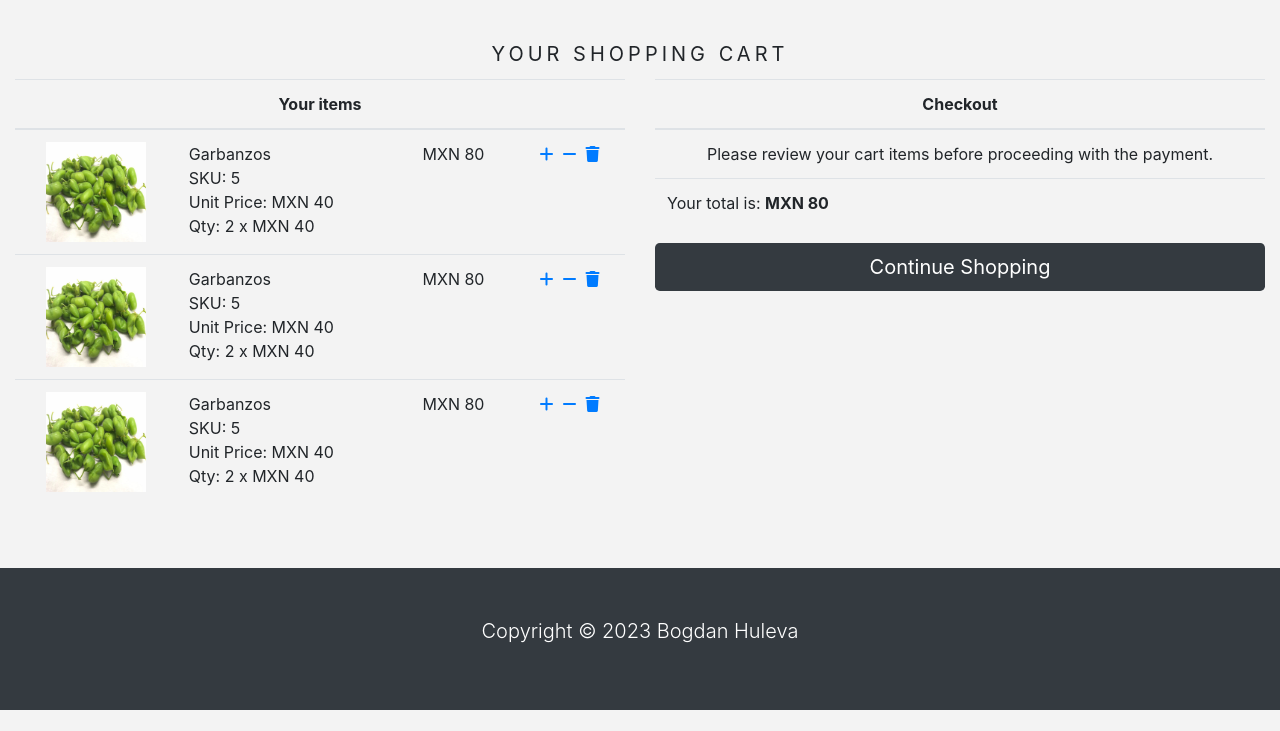
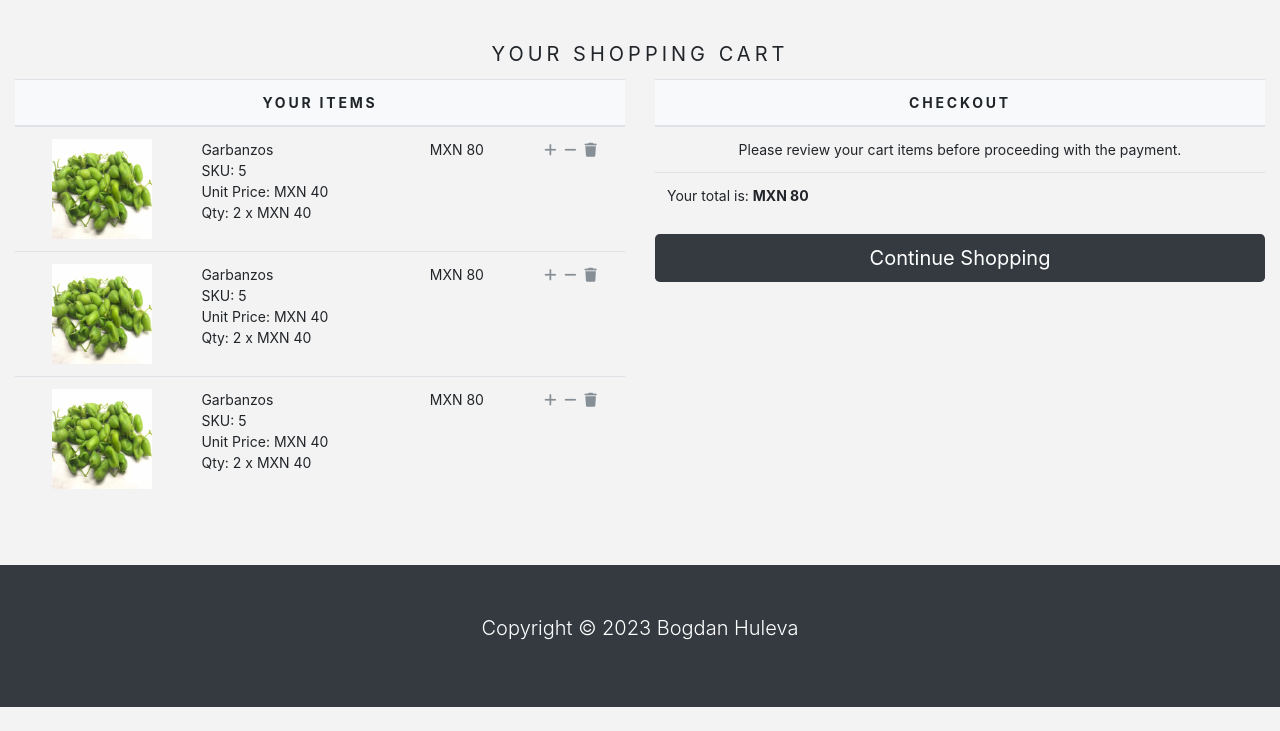
Before and after one commit to bogdanminne/ecommerce_project, a Django app: page /cart in a window 1280 px wide. Shown: the part 69-800 px from the top of the page. Run offline with Django 4.2, Linux system fonts and the light colour scheme; data comes from the database, SQL or seed files in the repository; some libraries are stand-ins or nearby versions.

Commit message:
Shopping cart - Part 2
Styling cart items

```diff
--- /dev/null
+++ b/store/static/css/cart.css
@@ -0,0 +1,16 @@
+.cart_table {
+    max-width: 800px;
+    font-size: 14px;
+}
+
+.cart_thead {
+    font-weight: normal;
+    text-transform: uppercase;
+    letter-spacing: .2em;
+    background-color: #f8f9fa !important;
+}
+
+.cart_icon {
+    text-decoration: none;
+    color: #868e96 !important;
+}
--- a/store/templates/base.html
+++ b/store/templates/base.html
@@ -12,6 +12,7 @@
     <link rel="stylesheet" href="https://cdn.jsdelivr.net/npm/bootstrap@4.3.1/dist/css/bootstrap.min.css" integrity="sha384-ggOyR0iXCbMQv3Xipma34MD+dH/1fQ784/j6cY/iJTQUOhcWr7x9JvoRxT2MZw1T" crossorigin="anonymous">
     <script src="https://kit.fontawesome.com/9fff2dc0b8.js" crossorigin="anonymous"></script> <!--FontAwesome CSS-->
     <link rel="stylesheet" href="{% static 'css/base.css' %}">
+    <link rel="stylesheet" href="{% static 'css/cart.css' %}">
 
     <title>{% block title  %} {% endblock %}</title>
   </head>
--- a/store/templates/cart.html
+++ b/store/templates/cart.html
@@ -14,8 +14,8 @@
     </div>
     <div class="row mx-auto">
         <div class="col-12 col-sm-12 col-md-12 col-lg-6 text-center">
-            <table class="table">
-                <thead>
+            <table class="table cart_table">
+                <thead class="cart_thead">
                     <tr>
                         <th colspan="4">
                             Your items
@@ -43,9 +43,9 @@
                         MXN 80
                     </td>
                     <td>
-                        &nbsp;<a href=""><i class="fa-solid fa-plus"></i></a>
-                        &nbsp;<a href=""><i class="fa-solid fa-minus"></i></a>
-                        &nbsp;<a href=""><i class="fa-solid fa-trash"></i></a>
+                        &nbsp;<a href=""><i class="fa-solid fa-plus cart_icon"></i></a>
+                        &nbsp;<a href=""><i class="fa-solid fa-minus cart_icon"></i></a>
+                        &nbsp;<a href=""><i class="fa-solid fa-trash cart_icon"></i></a>
                     </td>
                 </tr>
                 {% endfor %}
@@ -53,8 +53,8 @@
             </table>
         </div>
         <div class="col-12 col-sm-12 col-md-12 col-lg-6 text-center">
-            <table class="table">
-                <thead>
+            <table class="table cart_table">
+                <thead class="cart_thead">
                     <tr>
                         <th>
                             Checkout
```
